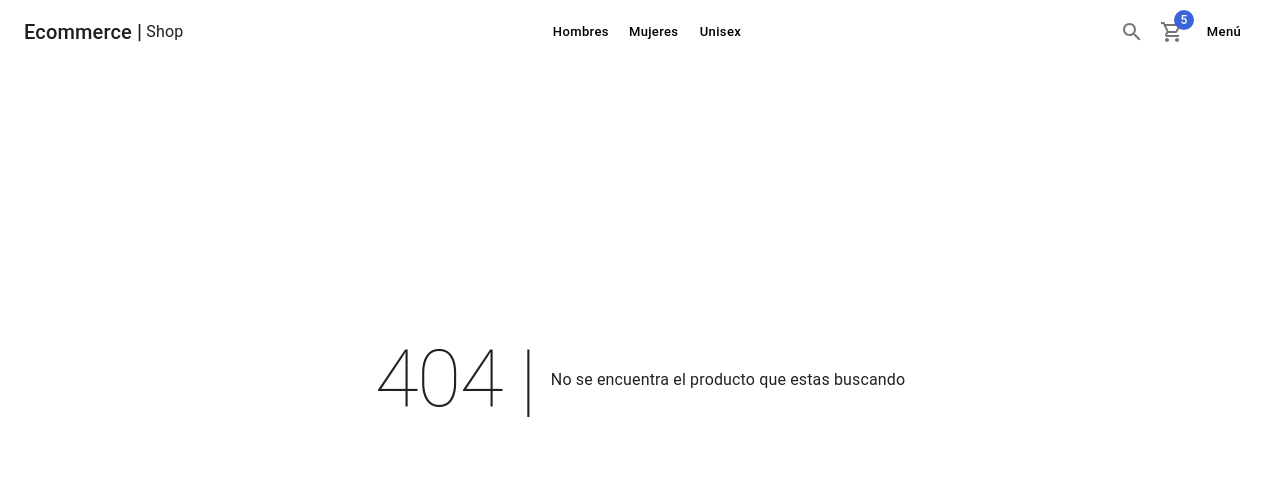
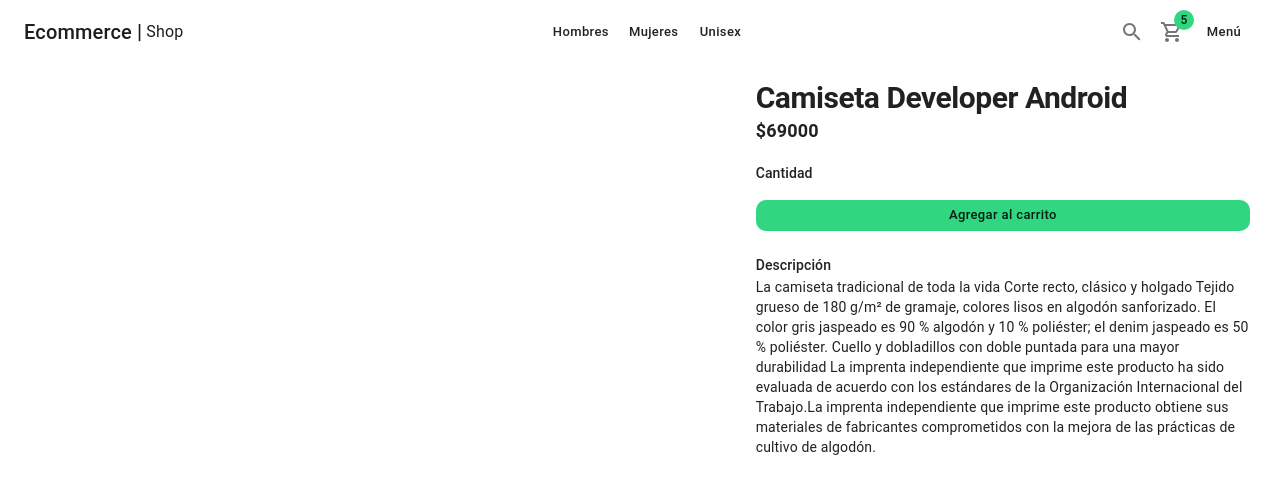
Before and after one commit to Moevil696/Ecommerce-Adso, a Next.js app: page /product/slug in a window 1280 px wide. Before the commit this address had no page. Shown: the top 494 px of the page. Built offline with nearby package versions, Linux system fonts and the light colour scheme.

Commit message:
Update the ProductPage

```diff
--- a/pages/404.tsx
+++ b/pages/404.tsx
@@ -1,5 +1,5 @@
 import { Box, Typography} from "@mui/material";
-import { ShopLayout } from "../components/layouts/ShopLayaout";
+import { ShopLayout } from "../components/layouts/ShopLayout";
 
 const Custom404 = () => {
   return (
--- a/pages/index.tsx
+++ b/pages/index.tsx
@@ -1,5 +1,5 @@
 import { CardActionArea, Card, CardMedia, Grid, Typography } from '@mui/material'
-import { ShopLayout } from '../components/layouts/ShopLayaout'
+import { ShopLayout } from '../components/layouts/ShopLayout'
 
 import { initialData } from '../database/products'
 import { ProductList } from '../components/products';
--- /dev/null
+++ b/pages/product/slug.tsx
@@ -0,0 +1,41 @@
+import React from 'react';
+import { Box, Button, Chip, Grid, Typography } from '@mui/material';
+import { ShopLayout } from '../../components/layouts';
+import { initialData } from '../../database/products';
+
+const product = initialData.products[0];
+
+const ProductPage = () => {
+  return (
+    <ShopLayout title={product.title} pageDescription={product.description}>
+      <Grid container spacing={3}>
+        <Grid item xs={12} sm={7}>
+          {/* SlideShow */}
+        </Grid>
+        <Grid item xs={12} sm={5}>
+          <Box display='flex' flexDirection='column'>
+            {/* Titles */}
+            <Typography variant='h1' component='h1'>{product.title}</Typography>
+            <Typography variant='subtitle1' component='h2'>{`$${product.price}`}</Typography>
+            {/* Cantidad */}
+            <Box sx={{my: 2}}>
+                <Typography variant='subtitle2'>Cantidad</Typography>
+                {/* ItemCounter */}
+            </Box>
+            <Button color="secondary" className='circular-bin'>
+                Agregar al carrito
+            </Button>
+         { /* <Chip label='No hay disponibles' color='error' variant='outlined'/> */ }
+         {/* description */}
+         <Box sx={{ mt:3 }}>
+         <Typography variant='subtitle2'>Descripción</Typography>
+         <Typography variant='body2'>{product.description}</Typography>
+         </Box>
+        </Box>
+        </Grid>
+      </Grid>
+    </ShopLayout>
+  );
+};
+
+export default ProductPage;
--- a/styles/globals.css
+++ b/styles/globals.css
@@ -25,7 +25,7 @@
   }
 
   .circular-btn:hover {
-    background-color: #274494;
+    background-color: #30d680 !important;
   }
 
 
--- a/themes/light-theme.ts
+++ b/themes/light-theme.ts
@@ -9,7 +9,11 @@
       main: '#1E1E1E'
     },
     secondary: {
-      main: '#3A64D8'
+      main: '#30d680'
+    },
+
+    info: {
+      main: '#fff'
     }
   },
   components: {
@@ -54,11 +58,10 @@
         variant: 'contained',
         size: 'small',
         disableElevation: true,
+        color: 'info'
       },
       styleOverrides: {
         root: {
-          backgroundColor: 'white',
-          color: 'black',
           textTransform: 'none',
           boxShadow: 'none',
           borderRadius: 10,
```
Also changed, not shown: components/products/ProductCard.tsx (+15 -1 lines), components/layouts/ShopLayout.tsx (renamed from components/layouts/ShopLayaout.tsx).
